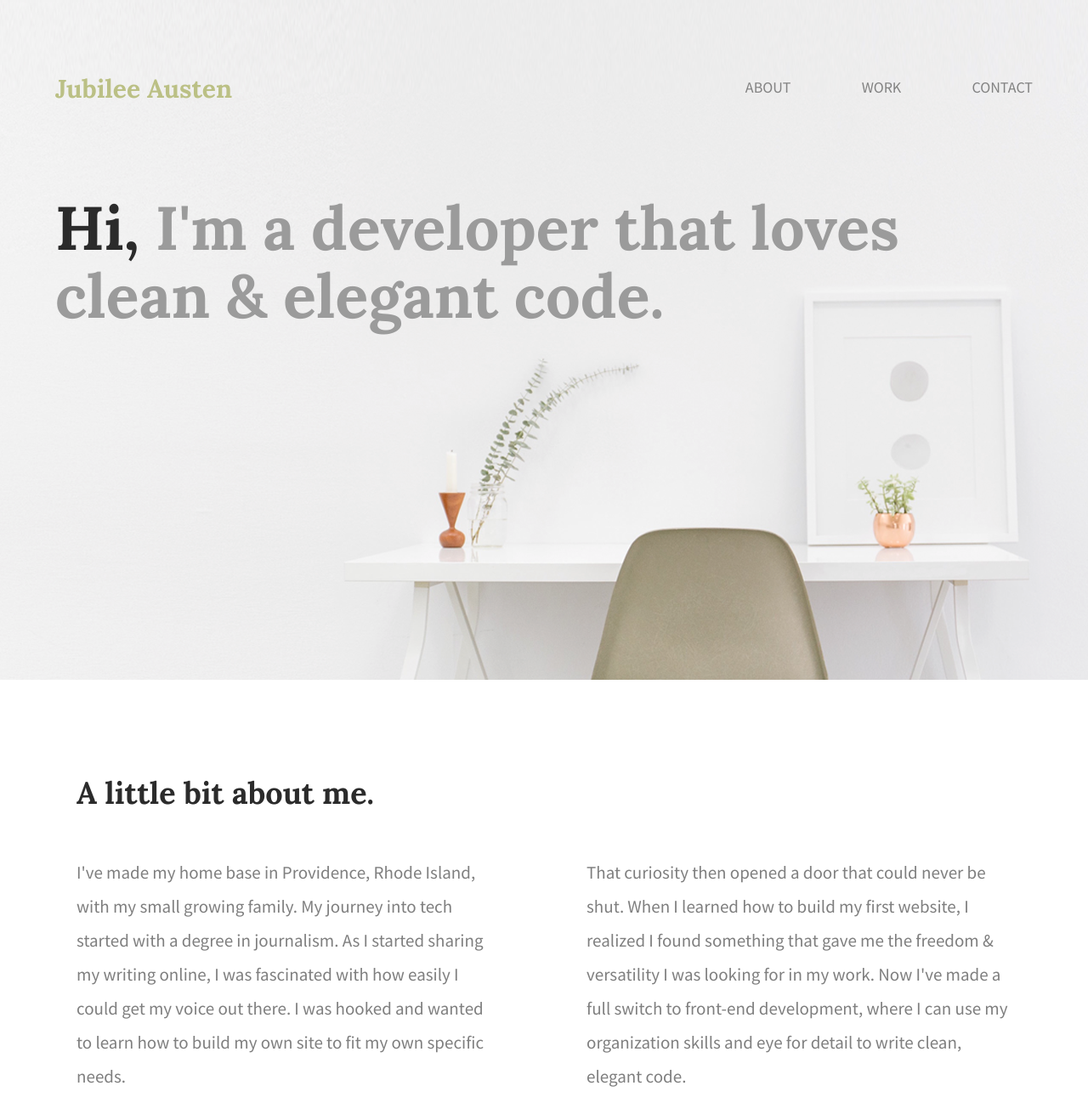
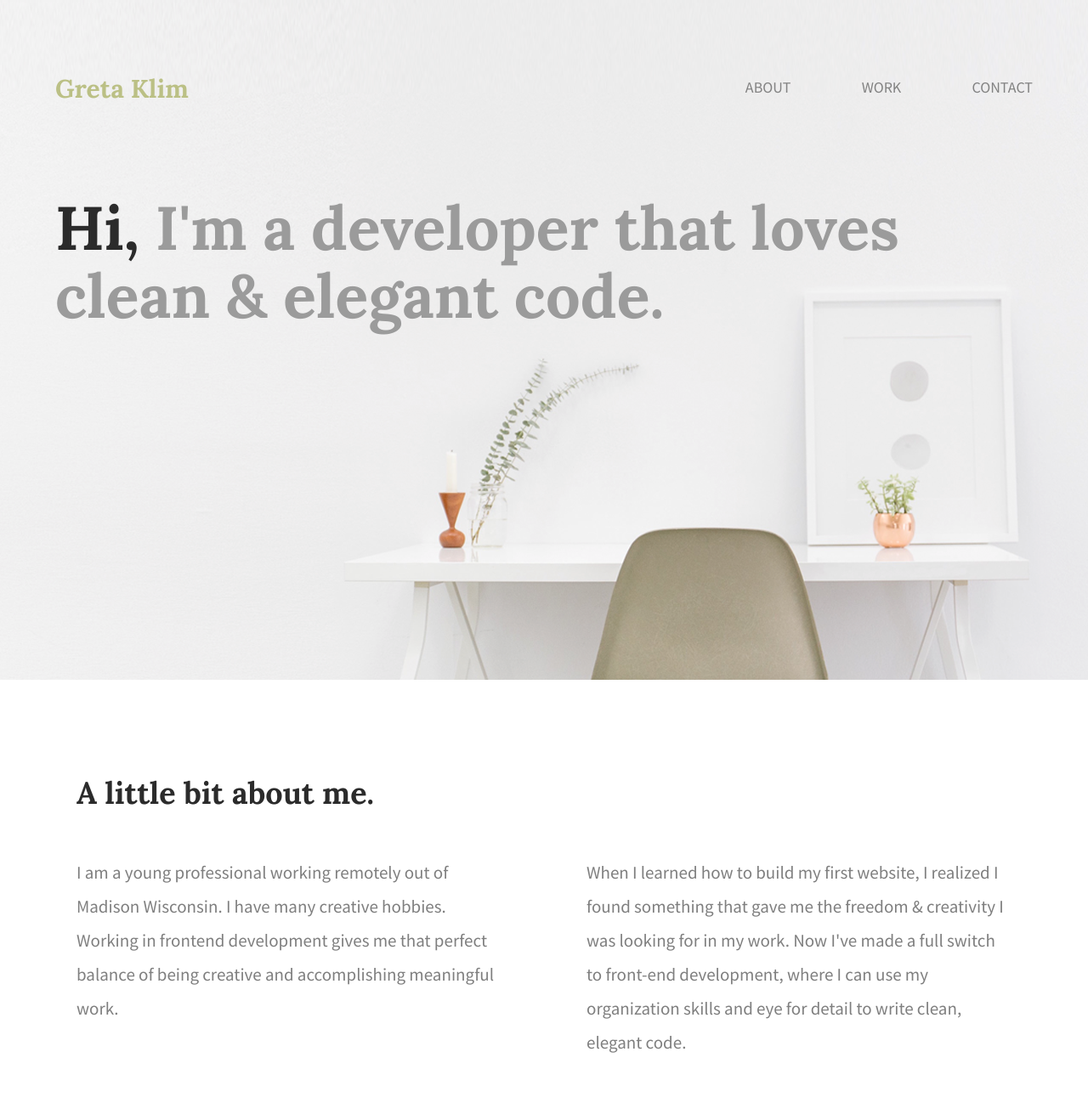
Before and after one commit to GretaGG/greta_klim-portfolio, a plain HTML site: page index.html in a window 1280 px wide. Shown: the top 1311 px of the page at 85% size. Drawn offline with Linux system fonts and the light colour scheme.

Commit message:
Update index.html

```diff
--- a/index.html
+++ b/index.html
@@ -3,7 +3,7 @@
 
 <head>
     <meta charset="utf-8">
-    <title>Jubilee Austen | Portfolio</title>
+    <title>Greta Klim | Portfolio</title>
     <link rel="stylesheet" href="css/normalize.css">
     <link rel="stylesheet" href="css/main.css">
     <link href='https://fonts.googleapis.com/css?family=Lora:400,700' rel='stylesheet' type='text/css'>
@@ -14,7 +14,7 @@
     <header>
         <div class="full-width">
             <div class="half-width">
-                <h1>Jubilee Austen</h1>
+                <h1>Greta Klim</h1>
             </div>
             <div class="half-width">
                 <nav>
@@ -34,14 +34,12 @@
             <div class="full-width">
                 <h2>A little bit about me.</h2>
                 <div class="half-width">
-                    <p>I've made my home base in Providence, Rhode Island, with my small growing family. My journey into
-                        tech started with a degree in journalism. As I started sharing my writing online, I was
-                        fascinated with how easily I could get my voice out there. I was hooked and wanted to learn how
-                        to build my own site to fit my own specific needs.</p>
+                    <p>I am a young professional working remotely out of Madison Wisconsin. I have many creative hobbies.
+                        Working in frontend development gives me that perfect balance of being creative and accomplishing meaningful work. </p>
                 </div>
                 <div class="half-width">
-                    <p>That curiosity then opened a door that could never be shut. When I learned how to build my first
-                        website, I realized I found something that gave me the freedom &amp; versatility I was looking
+                    <p> When I learned how to build my first
+                        website, I realized I found something that gave me the freedom &amp; creativity I was looking
                         for in my work. Now I've made a full switch to front-end development, where I can use my
                         organization skills and eye for detail to write clean, elegant code.</p>
                 </div>
```
